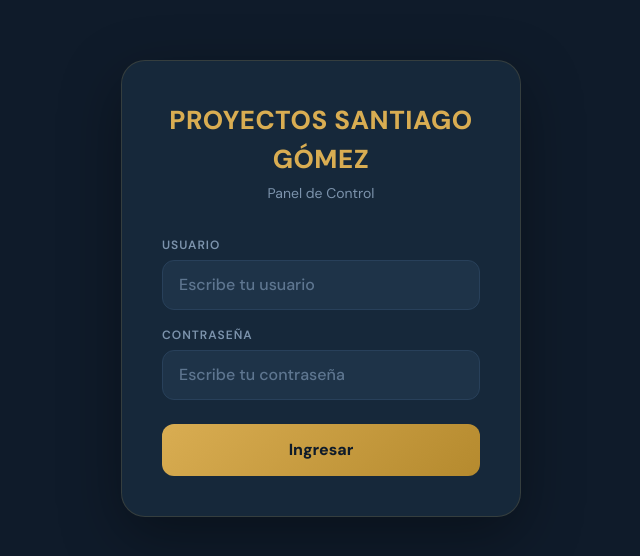
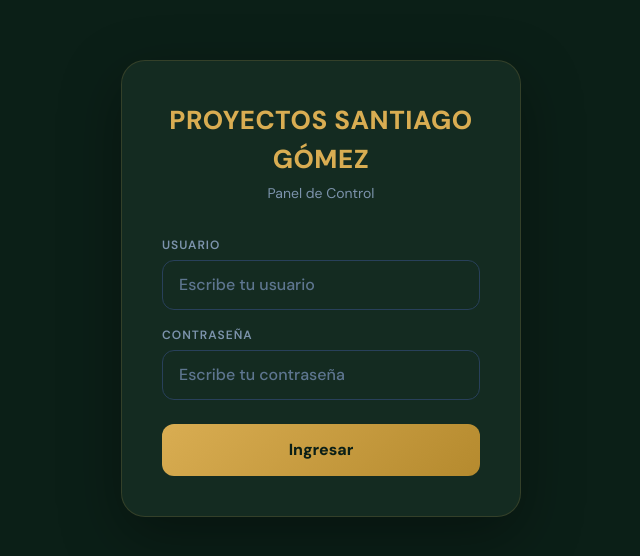
Before and after one commit to riveraalejo38-cell/rifa-digital, a Next.js app: page /login in a window 1280 px wide. Shown: the part 112-668 px from the top of the page, without its empty margins (319-959 px from the left). Built offline with nearby package versions, Linux system fonts and the light colour scheme.

Commit message:
Cambiar fondo del login al mismo verde oscuro de la boleta

```diff
--- a/src/app/login/page.tsx
+++ b/src/app/login/page.tsx
@@ -40,7 +40,7 @@ export default function LoginPage() {
   return (
     <div style={{
       minHeight: "100vh",
-      background: "#0F1B2A",
+      background: "#0B1F17",
       display: "flex", alignItems: "center", justifyContent: "center",
       padding: "20px", fontFamily: "'DM Sans', 'Segoe UI', sans-serif",
     }}>
@@ -50,7 +50,7 @@ export default function LoginPage() {
         input:focus { outline: none; border-color: #D9AD52 !important; }
       `}</style>
       <div style={{
-        background: "#16283A",
+        background: "#142B21",
         border: "1px solid rgba(217,173,82,0.16)",
         borderRadius: "24px", padding: "40px",
         maxWidth: "400px", width: "100%",
@@ -85,7 +85,7 @@ export default function LoginPage() {
             spellCheck={false}
             name="usuario-panel"
             style={{
-              width: "100%", background: "#1E3348",
+              width: "100%", background: "#142B21",
               border: "1.5px solid #28405A",
               borderRadius: "12px", padding: "12px 16px",
               color: "#FFFFFF", fontSize: "16px",
@@ -107,7 +107,7 @@ export default function LoginPage() {
             autoComplete="new-password"
             name="clave-panel"
             style={{
-              width: "100%", background: "#1E3348",
+              width: "100%", background: "#142B21",
               border: "1.5px solid #28405A",
               borderRadius: "12px", padding: "12px 16px",
               color: "#FFFFFF", fontSize: "16px",
@@ -129,7 +129,7 @@ export default function LoginPage() {
             width: "100%",
             background: loading ? "#28405A" : "linear-gradient(135deg, #D9AD52, #B58A2E)",
             border: "none", borderRadius: "12px", padding: "14px",
-            color: loading ? "#7C93AC" : "#0F1B2A", fontWeight: "800", fontSize: "16px",
+            color: loading ? "#7C93AC" : "#0B1F17", fontWeight: "800", fontSize: "16px",
             cursor: loading ? "not-allowed" : "pointer", fontFamily: "inherit",
           }}
         >
```
